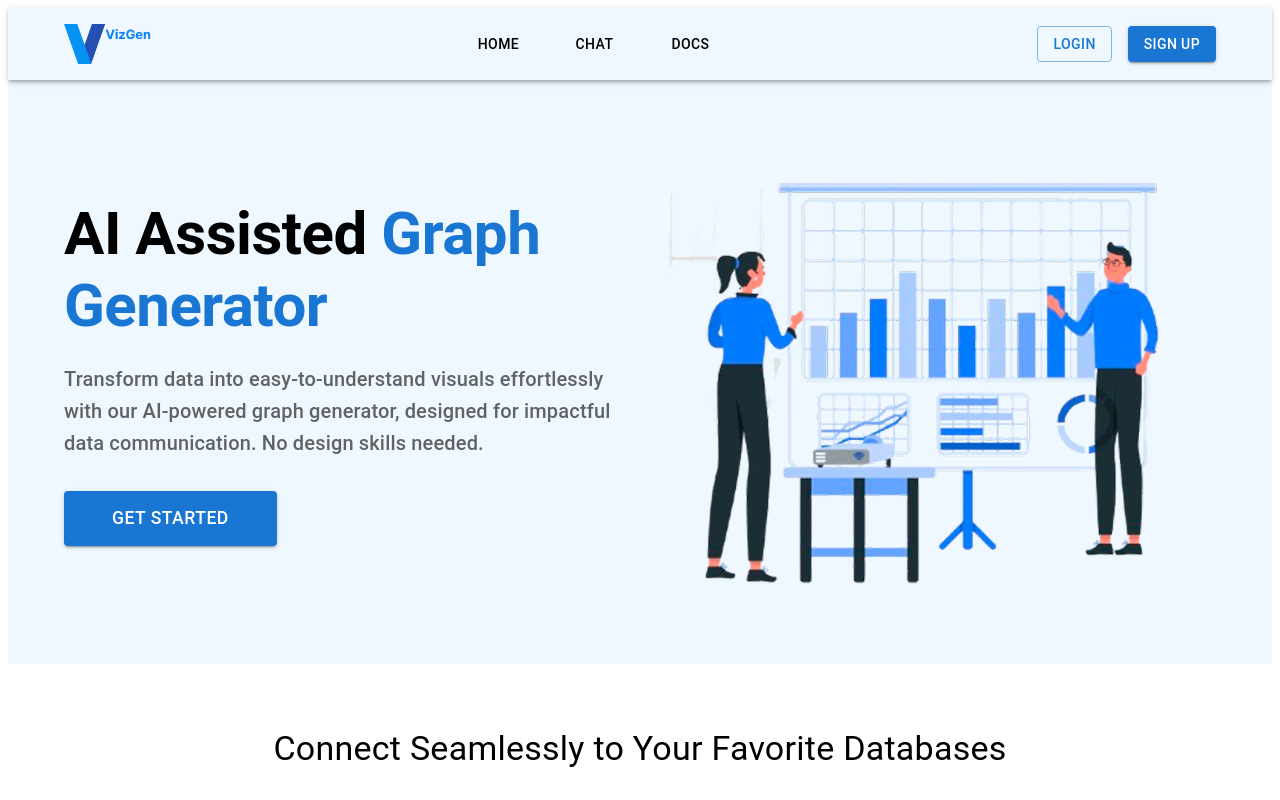
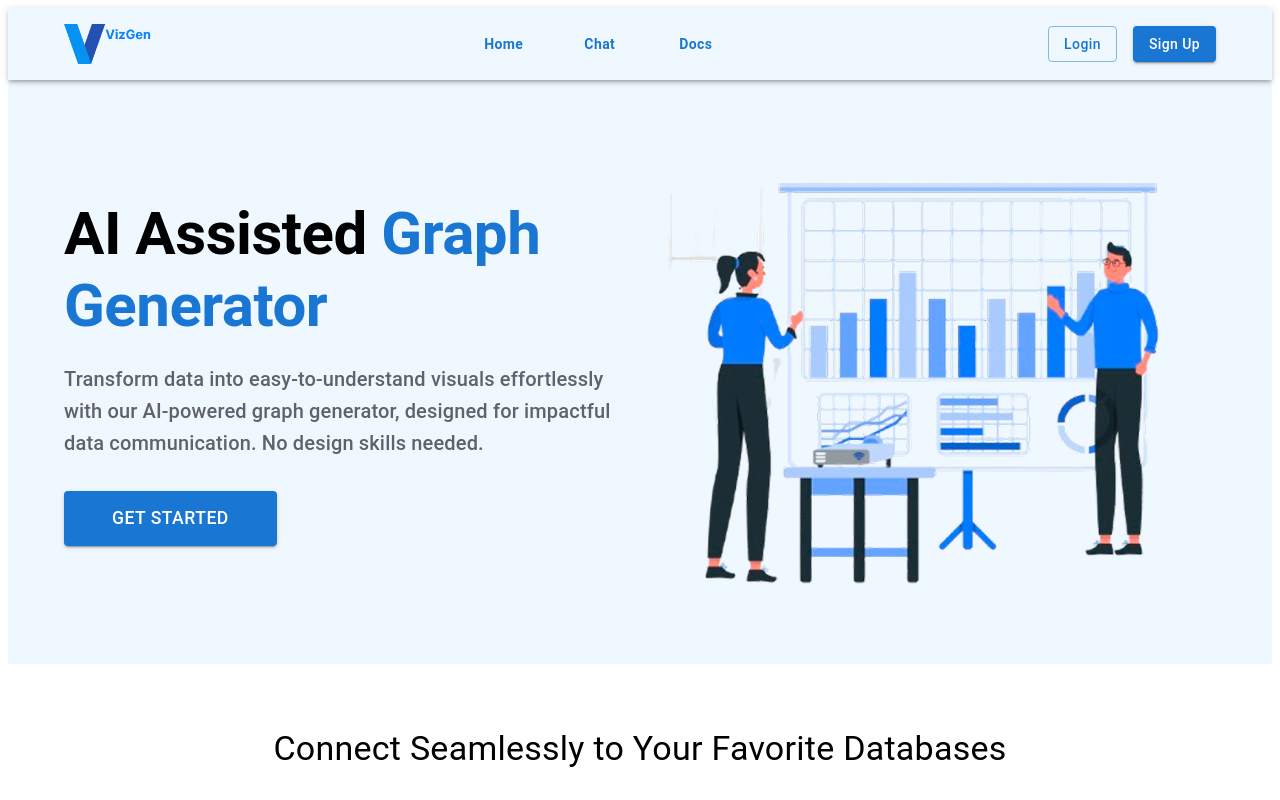
Before and after one commit to SandaruRF/AI-Assisted-Graph-Generation, a React (Create React App) app in the folder frontend/: page /LandingPage in a window 1280 px wide. Shown: the top 800 px of the page. Built offline with nearby package versions, Linux system fonts and the light colour scheme; no server answers.

Commit message:
[AAGG-33] Implemented landing Page

```diff
--- a/frontend/package.json
+++ b/frontend/package.json
@@ -5,15 +5,17 @@
   "dependencies": {
     "@emotion/react": "^11.14.0",
     "@emotion/styled": "^11.14.0",
-    "@mui/icons-material": "^6.4.8",
-    "@mui/material": "^6.4.8",
+    "@mui/icons-material": "^6.4.11",
+    "@mui/material": "^6.4.11",
     "@testing-library/dom": "^10.4.0",
     "@testing-library/jest-dom": "^6.6.3",
     "@testing-library/react": "^16.2.0",
     "@testing-library/user-event": "^13.5.0",
     "axios": "^1.9.0",
+    "framer-motion": "^12.9.2",
     "react": "^19.0.0",
     "react-dom": "^19.0.0",
+    "react-intersection-observer": "^9.16.0",
     "react-router-dom": "^7.4.0",
     "react-scripts": "5.0.1",
     "swiper": "^11.2.6",
--- /dev/null
+++ b/frontend/src/components/NavigationBar.jsx
@@ -0,0 +1,77 @@
+import React from "react";
+import { useNavigate } from "react-router-dom";
+import { Box, Button, Container } from "@mui/material";
+
+const NavigationBar = () => {
+  const navigate = useNavigate();
+
+  const handleNavigation = (path) => navigate(path);
+
+  return (
+    <Box component="header" sx={{
+      position: "sticky",
+      top: 0,
+      zIndex: 1000,
+      boxShadow: 3,
+      bgcolor: "background.paper",
+      backgroundColor: "#f0f8ff",
+      py: 2
+    }}>
+      <Container>
+        <Box sx={{
+          display: "flex",
+          justifyContent: "space-between",
+          alignItems: "center",
+          color: "text.primary"
+        }}>
+          <img
+            src="/images/logo.png"
+            alt="Logo"
+            style={{ height: 40, cursor: "pointer" }}
+            onClick={() => handleNavigation("/LandingPage")}
+          />
+
+          <Box sx={{ display: "flex", gap: 4 }}>
+            <Button
+              onClick={() => handleNavigation("/LandingPage")}
+              sx={{ textTransform: "none", fontWeight: 600 }}
+            >
+              Home
+            </Button>
+            <Button
+              onClick={() => handleNavigation("/graph-visualization")}
+              sx={{ textTransform: "none", fontWeight: 600 }}
+            >
+              Chat
+            </Button>
+            <Button
+              onClick={() => handleNavigation("/docs")}
+              sx={{ textTransform: "none", fontWeight: 600 }}
+            >
+              Docs
+            </Button>
+          </Box>
+
+          <Box sx={{ display: "flex", gap: 2 }}>
+            <Button
+              variant="outlined"
+              onClick={() => handleNavigation("/")}
+              sx={{ textTransform: "none" }}
+            >
+              Login
+            </Button>
+            <Button
+              variant="contained"
+              onClick={() => handleNavigation("/sign-up")}
+              sx={{ textTransform: "none", bgcolor: "primary.main" }}
+            >
+              Sign Up
+            </Button>
+          </Box>
+        </Box>
+      </Container>
+    </Box>
+  );
+};
+
+export default NavigationBar;
--- a/frontend/src/pages/LandingPage.jsx
+++ b/frontend/src/pages/LandingPage.jsx
@@ -12,6 +12,7 @@ import {
 } from "@mui/material";
 import ChevronLeft from "@mui/icons-material/ChevronLeft";
 import ChevronRight from "@mui/icons-material/ChevronRight";
+import NavigationBar from "../components/NavigationBar";
 
 const LandingPage = () => {
   const theme = useTheme();
@@ -27,7 +28,7 @@ const LandingPage = () => {
     { src: "/images/SQLite.png", alt: "SQLite" },
   ];
 
-  const handleNavigation = (path) => navigate(path);
+
   const handlePrev = () => setCurrentIndex((prev) => (prev > 0 ? prev - 1 : databaseLogos.length - 1));
   const handleNext = () => setCurrentIndex((prev) => (prev < databaseLogos.length - 1 ? prev + 1 : 0));
   const handleDotClick = (index) => setCurrentIndex(index);
@@ -65,24 +66,7 @@ const LandingPage = () => {
     <Box sx={{ minHeight: "100vh", bgcolor: "background.default" }}>
       <Box sx={{ backgroundColor: "#f0f8ff" }}>
       {/* Navigation Bar */}
-      <Box component="header" sx={{ position: "sticky", top: 0, zIndex: 1000, boxShadow: 3, bgcolor: "background.paper", backgroundColor: "#f0f8ff", }}>
-        <Container>
-          <Box sx={{ display: "flex", justifyContent: "space-between", alignItems: "center", py: 2 }}>
-            <img src="/images/logo.png" alt="Logo" style={{ height: 40 }} />
-
-            <Box sx={{ display: "flex", gap: 4 }}>
-            <Button onClick={() => handleNavigation("/LandingPage")} color="inherit">Home</Button>
-    <Button onClick={() => handleNavigation("/graph-visualization")} color="inherit">Chat</Button>
-    <Button onClick={() => handleNavigation("/docs")} color="inherit">Docs</Button>
-            </Box>
-
-            <Box sx={{ display: "flex", gap: 2 }}>
-            <Button variant="outlined" onClick={() => handleNavigation("/")}>Login</Button>
-            <Button variant="contained" onClick={() => handleNavigation("/sign-up/")}>Sign Up</Button>
-            </Box>
-          </Box>
-        </Container>
-      </Box>
+      <NavigationBar />
 
       {/* Hero Section */}
       <Container sx={{ py: 8 }}>
@@ -99,7 +83,7 @@ const LandingPage = () => {
             <Button
     variant="contained"
     size="large"
-    onClick={() => handleNavigation("/")}
+    onClick={() => navigate("/")}
     sx={{ px: 6, py: 1.5, fontSize: "1.1rem" }}
   >
     Get Started
@@ -223,33 +207,36 @@ const LandingPage = () => {
       </Container>
 
 
-      <Container sx={{ py: 8 }}>
-  <Typography variant="h4" align="center" gutterBottom sx={{ mb: 6 }}>
-    How It Works
-  </Typography>
+      <Box sx={{ py: 12, bgcolor: 'background.paper' }}> {/* Full-width section */}
+  <Container>
+    <Typography variant="h3" align="center" gutterBottom sx={{
+      mb: 10,
+      fontWeight: 800,
+      fontSize: '2.5rem'
+    }}>
+      How It Works
+    </Typography>
 
-  <Grid container spacing={6} alignItems="center" justifyContent="center">
-    <Grid item xs={12} md={8}> {/* Increased from md=6 to md=8 for wider image */}
-      <Box
-        component="img"
+    <Box sx={{
+      position: 'relative',
+      width: '100%',
+      maxWidth: 1400,
+      margin: '0 auto',
+      borderRadius: 4,
+      overflow: 'hidden'
+    }}>
+      <img
         src="/images/work cycle.png"
         alt="work cycle"
-        sx={{
+        style={{
           width: '100%',
           height: 'auto',
-          maxWidth: '1000px', // Increased from 600px
-          display: 'block',
-          margin: '0 auto',
-          objectFit: 'contain',
-          '&:hover': {
-            transform: 'scale(1.02)',
-            transition: 'transform 0.3s ease'
-          }
+          objectFit: 'contain'
         }}
       />
-    </Grid>
-  </Grid>
-</Container>
+    </Box>
+  </Container>
+</Box>
 
       {/* Footer */}
 
```
Also changed, not shown: 1 other file (tests, documents, lock files or other folders).
